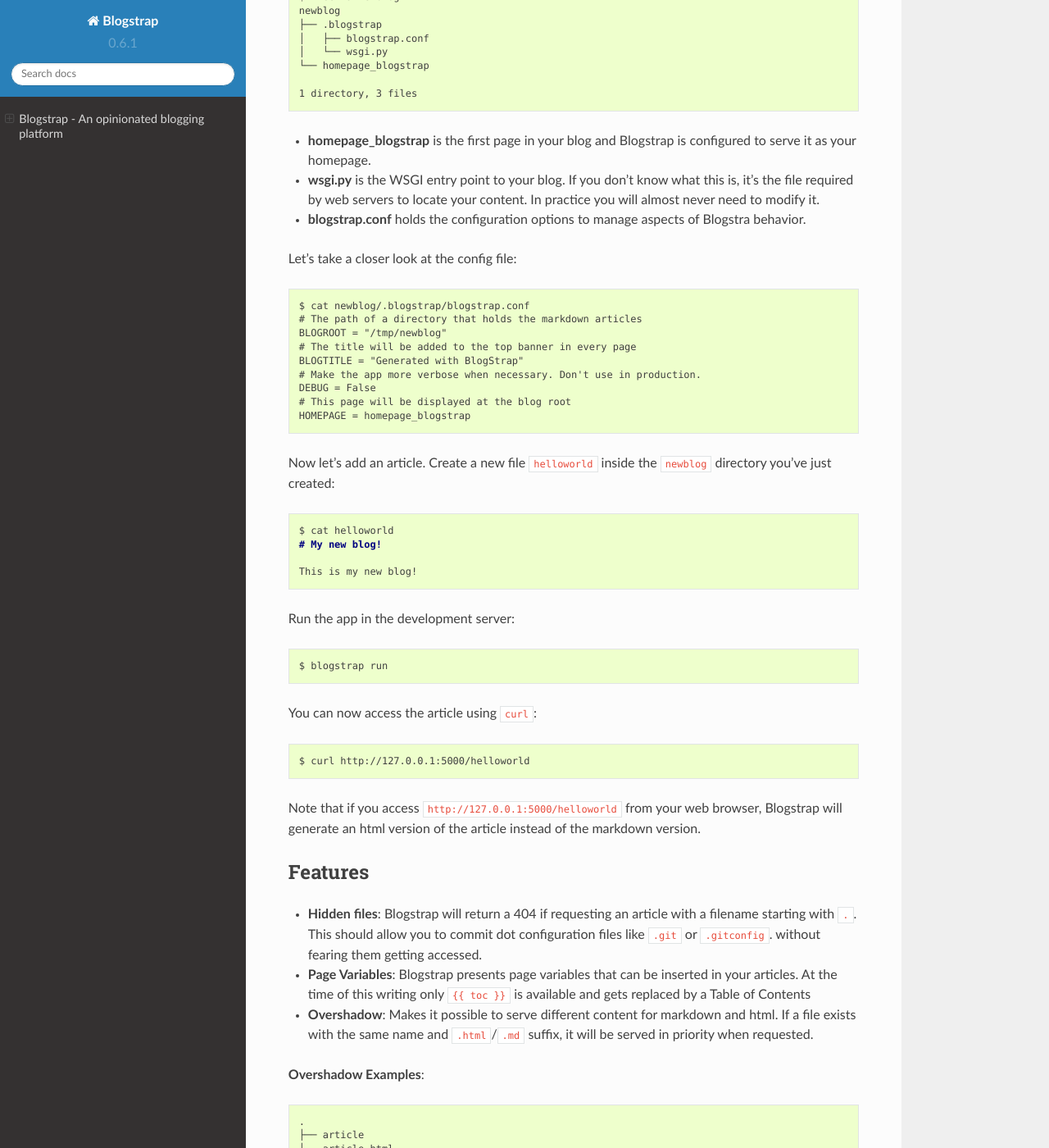
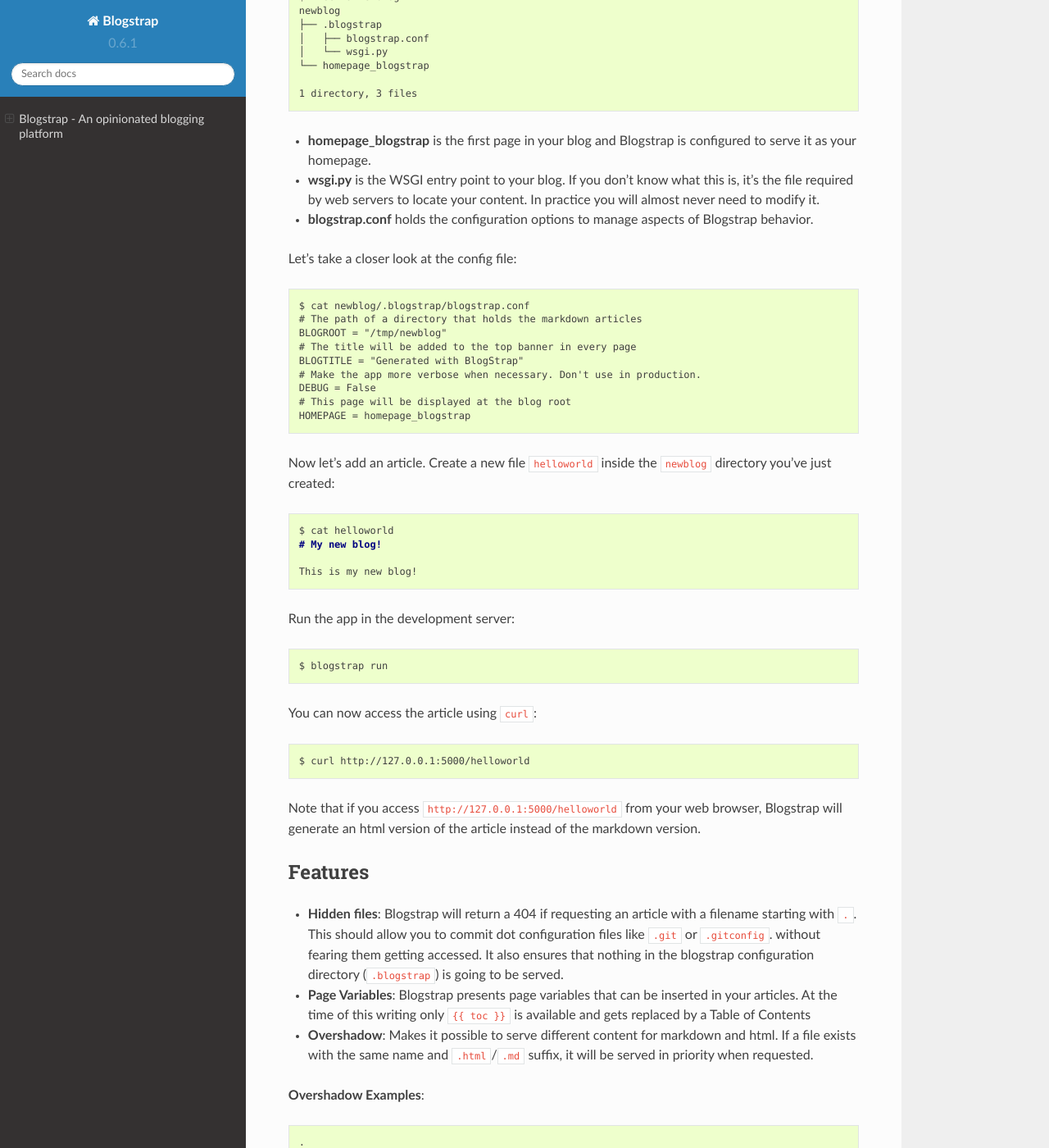
Before and after one commit to joehakimrahme/blogstrap, a Sphinx documentation site: the page built from docs/source/index.md, in a window 1280 px wide and 1400 px high, scrolled down 1732 px. Shown: the whole window at 82% size. Built offline with Sphinx 7.4.7 and the Read the Docs theme 2.0.0, drawn with Linux system fonts in a browser that asks for light colours.

Commit message:
Improves documentation
* Fixes a typo
* Adds a clarification about .blogstrap in Hidden Files

```diff
--- a/docs/source/index.md
+++ b/docs/source/index.md
@@ -104,7 +104,7 @@
   content. In practice you will almost never need to modify it.
 
 * **blogstrap.conf** holds the configuration options to manage aspects
-  of Blogstra behavior.
+  of Blogstrap behavior.
 
 
 Let's take a closer look at the config file:
@@ -154,7 +154,9 @@
 * **Hidden files**: Blogstrap will return a 404 if requesting an
   article with a filename starting with `.`. This should allow you to
   commit dot configuration files like `.git` or `.gitconfig`. without
-  fearing them getting accessed.
+  fearing them getting accessed. It also ensures that nothing in the
+  blogstrap configuration directory (`.blogstrap`) is going to be
+  served.
 
 * **Page Variables**: Blogstrap presents page variables that can be
   inserted in your articles. At the time of this writing only `{{ toc
```
